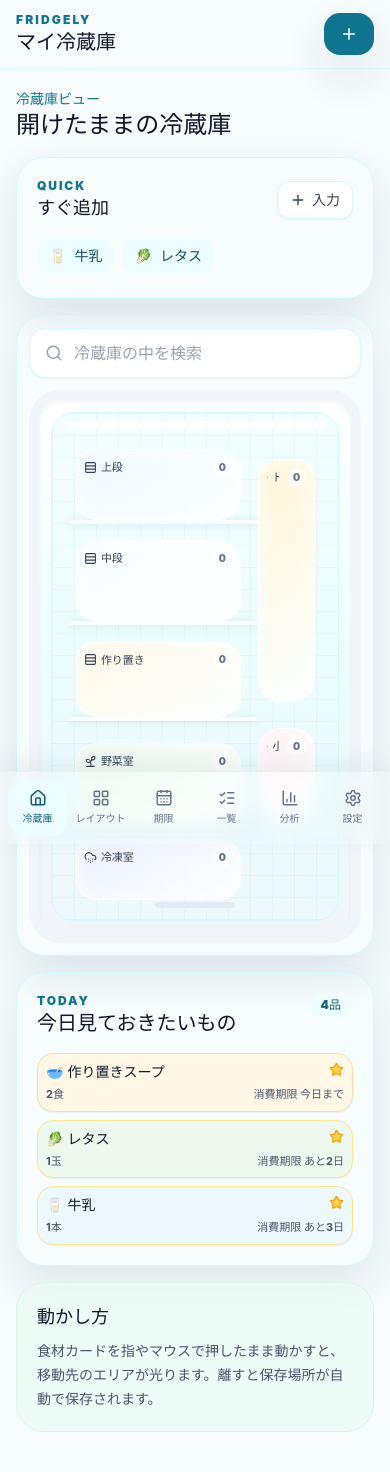
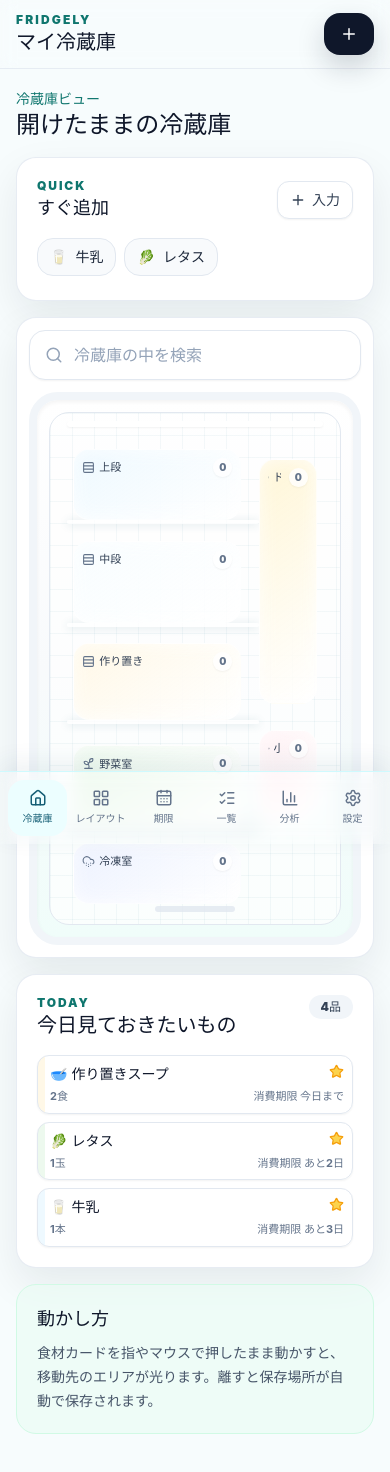
Before and after one commit to Nori0615/---, a React (Vite) app: page / in a window 390 px wide. Shown: the top 1472 px of the page. Built offline with nearby package versions, Linux system fonts and the light colour scheme.

Commit message:
20260629

```diff
--- a/src/components/food/QuickAddFood.tsx
+++ b/src/components/food/QuickAddFood.tsx
@@ -36,10 +36,10 @@ export function QuickAddFood() {
   };
 
   return (
-    <section className="rounded-[1.75rem] border border-cyan-100 bg-white/82 p-5 shadow-soft">
+    <section className="rounded-[1.25rem] border border-slate-200/80 bg-white p-5 shadow-[0_16px_40px_rgba(15,23,42,0.08)]">
       <div className="flex items-center justify-between gap-3">
         <div>
-          <p className="text-xs font-black uppercase tracking-[0.16em] text-cyan-700">Quick</p>
+          <p className="text-xs font-black uppercase tracking-[0.16em] text-teal-700">Quick</p>
           <h2 className="text-lg font-black text-slate-900">すぐ追加</h2>
         </div>
         <Button variant="secondary" size="sm" onClick={() => openFoodForm()}>
@@ -54,7 +54,7 @@ export function QuickAddFood() {
               key={food.id}
               type="button"
               onClick={() => void addFavorite(food.id)}
-              className="focus-ring inline-flex shrink-0 items-center gap-2 rounded-2xl bg-cyan-50 px-3 py-2 text-sm font-black text-cyan-900"
+              className="focus-ring inline-flex shrink-0 items-center gap-2 rounded-2xl border border-slate-200 bg-slate-50 px-3 py-2 text-sm font-black text-slate-800 hover:bg-white"
             >
               <span aria-hidden="true">{food.icon}</span>
               {food.name}
--- a/src/components/fridge/FoodCard.tsx
+++ b/src/components/fridge/FoodCard.tsx
@@ -2,7 +2,7 @@ import type { PointerEvent } from "react";
 import { clsx } from "clsx";
 import { Star } from "lucide-react";
 import type { FoodItem } from "../../types";
-import { getFoodStatus, statusClass } from "../../utils/foodStatus";
+import { getFoodStatus, type ExpiryState } from "../../utils/foodStatus";
 
 interface FoodCardProps {
   food: FoodItem;
@@ -15,6 +15,14 @@ interface FoodCardProps {
 
 export function FoodCard({ food, warningDays, compact = false, ghost = false, onSelect, onPointerStart }: FoodCardProps) {
   const status = getFoodStatus(food, warningDays);
+  const statusTone: Record<ExpiryState, string> = {
+    expired: "border-rose-200 text-rose-800",
+    today: "border-orange-200 text-orange-800",
+    soon: "border-amber-200 text-amber-800",
+    warning: "border-teal-200 text-teal-800",
+    normal: "border-slate-200 text-slate-700",
+    none: "border-slate-200 text-slate-500",
+  };
 
   return (
     <button
@@ -22,16 +30,18 @@ export function FoodCard({ food, warningDays, compact = false, ghost = false, on
       onClick={() => onSelect?.(food)}
       onPointerDown={(event) => onPointerStart?.(food.id, event)}
       className={clsx(
-        "focus-ring group min-w-0 rounded-2xl border p-2 text-left shadow-sm transition",
-        "hover:-translate-y-0.5 hover:shadow-md active:scale-[0.98]",
-        statusClass(status.state),
+        "focus-ring group min-w-0 rounded-xl border border-slate-200 p-2 pl-3 text-left shadow-sm transition",
+        "hover:-translate-y-0.5 hover:border-slate-300 hover:shadow-md active:scale-[0.98]",
+        statusTone[status.state],
         ghost && "w-44 rotate-1 opacity-95 shadow-soft",
       )}
-      style={{ backgroundColor: food.color }}
+      style={{
+        background: `linear-gradient(90deg, ${food.color} 0 7px, rgba(255,255,255,0.96) 7px)`,
+      }}
       aria-label={`${food.name}を開く。長押しまたはドラッグで移動`}
     >
       <div className="flex items-start justify-between gap-2">
-        <span className={clsx("min-w-0 truncate font-black text-slate-900", compact ? "text-xs" : "text-sm")}>
+        <span className={clsx("min-w-0 truncate font-black text-slate-900", compact ? "text-[12px]" : "text-sm")}>
           <span className="mr-1" aria-hidden="true">
             {food.icon}
           </span>
@@ -41,7 +51,7 @@ export function FoodCard({ food, warningDays, compact = false, ghost = false, on
           <Star className="shrink-0 fill-amber-300 text-amber-500" size={compact ? 13 : 15} aria-hidden="true" />
         ) : null}
       </div>
-      <div className="mt-1 flex items-center justify-between gap-2 text-[11px] font-bold text-slate-600">
+      <div className="mt-1 flex items-center justify-between gap-2 text-[11px] font-bold text-slate-500">
         <span>
           {food.quantity}
           {food.unit}
--- a/src/components/fridge/FridgeArea.tsx
+++ b/src/components/fridge/FridgeArea.tsx
@@ -20,19 +20,36 @@ interface FridgeAreaProps {
   foods: FoodItem[];
   warningDays: number;
   activeDrop?: boolean;
+  selected?: boolean;
+  editing?: boolean;
+  onSelectArea?: (areaId: string) => void;
   onSelectFood: (food: FoodItem) => void;
   onPointerStart: (foodId: string, event: PointerEvent<HTMLButtonElement>) => void;
 }
 
-export function FridgeArea({ area, foods, warningDays, activeDrop, onSelectFood, onPointerStart }: FridgeAreaProps) {
+export function FridgeArea({
+  area,
+  foods,
+  warningDays,
+  activeDrop,
+  selected,
+  editing,
+  onSelectArea,
+  onSelectFood,
+  onPointerStart,
+}: FridgeAreaProps) {
   const Icon = areaIcons[area.icon as keyof typeof areaIcons] ?? Archive;
 
   return (
     <section
       data-area-id={area.id}
+      onClick={() => onSelectArea?.(area.id)}
       className={clsx(
-        "absolute overflow-hidden rounded-[1.35rem] border bg-white/70 p-2 shadow-[inset_0_1px_18px_rgba(255,255,255,0.72)] transition",
-        activeDrop ? "border-cyan-500 ring-4 ring-cyan-300/40" : "border-white/80",
+        "absolute overflow-hidden rounded-[1rem] border bg-white/75 p-2 shadow-[inset_0_1px_18px_rgba(255,255,255,0.75)] transition",
+        editing && "cursor-pointer",
+        activeDrop && "border-teal-500 ring-4 ring-teal-300/35",
+        selected && !activeDrop && "border-slate-900 ring-4 ring-slate-900/10",
+        !activeDrop && !selected && "border-white/80",
       )}
       style={{
         left: `${area.x}%`,
@@ -45,10 +62,10 @@ export function FridgeArea({ area, foods, warningDays, activeDrop, onSelectFood,
     >
       <div className="mb-1 flex items-center justify-between gap-2 text-[11px] font-black text-slate-700">
         <span className="flex min-w-0 items-center gap-1 truncate">
-          <Icon size={13} aria-hidden="true" />
+          <Icon size={13} className="text-slate-500" aria-hidden="true" />
           <span className="truncate">{area.name}</span>
         </span>
-        <span className="rounded-full bg-white/70 px-1.5 py-0.5 text-[10px] text-slate-500">{foods.length}</span>
+        <span className="rounded-full bg-white/80 px-1.5 py-0.5 text-[10px] text-slate-500 shadow-sm">{foods.length}</span>
       </div>
       <div className="grid max-h-[calc(100%-24px)] grid-cols-1 gap-1 overflow-y-auto pr-1 sm:grid-cols-2">
         {foods.map((food) => (
--- a/src/components/fridge/FridgeCanvas.tsx
+++ b/src/components/fridge/FridgeCanvas.tsx
@@ -26,6 +26,9 @@ interface DragState {
 interface FridgeCanvasProps {
   search?: string;
   onSearchChange?: (value: string) => void;
+  mode?: "view" | "editor";
+  selectedAreaId?: string;
+  onSelectArea?: (areaId: string) => void;
 }
 
 function findAreaFromPoint(x: number, y: number) {
@@ -34,7 +37,7 @@ function findAreaFromPoint(x: number, y: number) {
   return area?.dataset.areaId;
 }
 
-export function FridgeCanvas({ search = "", onSearchChange }: FridgeCanvasProps) {
+export function FridgeCanvas({ search = "", onSearchChange, mode = "view", selectedAreaId, onSelectArea }: FridgeCanvasProps) {
   const areas = useFridgeStore((state) => state.areas);
   const foods = useFoodStore((state) => state.foods);
   const moveFood = useFoodStore((state) => state.moveFood);
@@ -132,10 +135,13 @@ export function FridgeCanvas({ search = "", onSearchChange }: FridgeCanvasProps)
     .sort((a, b) => (a.status.daysLeft ?? 99) - (b.status.daysLeft ?? 99))
     .slice(0, 4);
 
+  const editorMode = mode === "editor";
+
   return (
-    <div className="grid gap-4 lg:grid-cols-[minmax(320px,560px)_1fr]">
-      <section className="rounded-[1.75rem] border border-cyan-100 bg-white/78 p-3 shadow-soft">
-        <div className="mb-3 flex items-center gap-2">
+    <div className={editorMode ? "grid min-w-0 gap-4" : "grid min-w-0 gap-4 lg:grid-cols-[minmax(320px,560px)_1fr]"}>
+      <section className="min-w-0 rounded-[1.25rem] border border-slate-200/80 bg-white p-3 shadow-[0_16px_40px_rgba(15,23,42,0.08)]">
+        {!editorMode ? (
+          <div className="mb-3 flex items-center gap-2">
           <label className="relative min-w-0 flex-1">
             <span className="sr-only">冷蔵庫の中を検索</span>
             <Search className="pointer-events-none absolute left-4 top-1/2 -translate-y-1/2 text-slate-400" size={18} />
@@ -143,20 +149,21 @@ export function FridgeCanvas({ search = "", onSearchChange }: FridgeCanvasProps)
               value={search}
               onChange={(event) => onSearchChange?.(event.target.value)}
               placeholder="冷蔵庫の中を検索"
-              className="focus-ring w-full rounded-2xl border border-cyan-100 bg-white py-3 pl-11 pr-4 text-base font-semibold shadow-sm"
+              className="focus-ring w-full rounded-2xl border border-slate-200 bg-white py-3 pl-11 pr-4 text-base font-semibold shadow-sm placeholder:text-slate-400"
             />
           </label>
           <Button onClick={() => openFoodForm()} className="hidden sm:inline-flex">
             食材追加
           </Button>
-        </div>
+          </div>
+        ) : null}
 
-        <div className="mx-auto aspect-[9/15] w-full max-w-[520px] rounded-[2rem] border-[10px] border-slate-100 bg-gradient-to-b from-white via-cyan-50 to-slate-100 p-3 shadow-inner">
-          <div className="fridge-grid relative h-full overflow-hidden rounded-[1.45rem] border border-cyan-100 bg-cyan-50/60">
-            <div className="absolute inset-x-[5%] top-2 h-2 rounded-full bg-white/75" />
+        <div className="mx-auto aspect-[9/15] w-full max-w-[min(520px,100%)] rounded-[1.8rem] border-[8px] border-slate-100 bg-gradient-to-b from-white via-slate-50 to-teal-50 p-3 shadow-inner">
+          <div className="fridge-grid relative h-full overflow-hidden rounded-[1.25rem] border border-slate-200 bg-white/70">
+            <div className="absolute inset-x-[6%] top-2 h-1.5 rounded-full bg-white shadow-sm" />
             <div className="absolute bottom-3 left-1/2 h-1.5 w-20 -translate-x-1/2 rounded-full bg-slate-200/80" />
-            {shelfLines.map((top) => (
-              <FridgeShelf key={top} top={top} />
+            {shelfLines.map((top, index) => (
+              <FridgeShelf key={`${top}-${index}`} top={top} />
             ))}
             {areas.map((area) => (
               <FridgeArea
@@ -165,6 +172,9 @@ export function FridgeCanvas({ search = "", onSearchChange }: FridgeCanvasProps)
                 foods={visibleFoods.filter((food) => food.areaId === area.id)}
                 warningDays={warningDays}
                 activeDrop={drag?.activeAreaId === area.id}
+                selected={selectedAreaId === area.id}
+                editing={editorMode}
+                onSelectArea={onSelectArea}
                 onSelectFood={handleSelectFood}
                 onPointerStart={handlePointerStart}
               />
@@ -173,14 +183,15 @@ export function FridgeCanvas({ search = "", onSearchChange }: FridgeCanvasProps)
         </div>
       </section>
 
+      {!editorMode ? (
       <aside className="grid content-start gap-4">
-        <section className="rounded-[1.75rem] border border-cyan-100 bg-white/82 p-5 shadow-soft">
+        <section className="rounded-[1.25rem] border border-slate-200/80 bg-white p-5 shadow-[0_16px_40px_rgba(15,23,42,0.08)]">
           <div className="flex items-start justify-between gap-3">
             <div>
-              <p className="text-xs font-black uppercase tracking-[0.16em] text-cyan-700">Today</p>
+              <p className="text-xs font-black uppercase tracking-[0.16em] text-teal-700">Today</p>
               <h2 className="text-xl font-black text-slate-900">今日見ておきたいもの</h2>
             </div>
-            <span className="rounded-full bg-cyan-50 px-3 py-1 text-xs font-black text-cyan-800">{foods.length}品</span>
+            <span className="rounded-full bg-slate-100 px-3 py-1 text-xs font-black text-slate-700">{foods.length}品</span>
           </div>
           <div className="mt-4 grid gap-2">
             {urgentFoods.map(({ food }) => (
@@ -191,13 +202,14 @@ export function FridgeCanvas({ search = "", onSearchChange }: FridgeCanvasProps)
             ) : null}
           </div>
         </section>
-        <section className="rounded-[1.75rem] border border-emerald-100 bg-emerald-50/70 p-5">
+        <section className="rounded-[1.25rem] border border-emerald-100 bg-emerald-50/70 p-5">
           <h2 className="text-lg font-black text-slate-900">動かし方</h2>
           <p className="mt-2 text-sm leading-6 text-slate-600">
             食材カードを指やマウスで押したまま動かすと、移動先のエリアが光ります。離すと保存場所が自動で保存されます。
           </p>
         </section>
       </aside>
+      ) : null}
 
       {drag?.isDragging && draggingFood ? (
         <div
--- a/src/components/layout/Header.tsx
+++ b/src/components/layout/Header.tsx
@@ -17,10 +17,10 @@ export function Header() {
   const openFoodForm = useUiStore((state) => state.openFoodForm);
 
   return (
-    <header className="sticky top-0 z-30 border-b border-cyan-100/80 bg-[#f7fcfd]/90 px-4 py-3 backdrop-blur">
+    <header className="sticky top-0 z-30 border-b border-slate-200/80 bg-white/88 px-4 py-3 backdrop-blur">
       <div className="mx-auto flex max-w-7xl items-center justify-between gap-3">
         <div className="min-w-0">
-          <p className="text-xs font-black uppercase tracking-[0.18em] text-cyan-700">Fridgely</p>
+          <p className="text-xs font-black uppercase tracking-[0.18em] text-teal-700">Fridgely</p>
           <h1 className="truncate text-xl font-black text-slate-900">マイ冷蔵庫</h1>
         </div>
         <nav className="hidden items-center gap-1 lg:flex" aria-label="メインナビゲーション">
@@ -31,7 +31,7 @@ export function Header() {
               className={({ isActive }) =>
                 clsx(
                   "focus-ring inline-flex items-center gap-2 rounded-2xl px-3 py-2 text-sm font-black transition",
-                  isActive ? "bg-cyan-700 text-white" : "text-slate-600 hover:bg-white",
+                  isActive ? "bg-slate-900 text-white" : "text-slate-600 hover:bg-slate-100",
                 )
               }
             >
--- a/src/components/ui/Button.tsx
+++ b/src/components/ui/Button.tsx
@@ -11,11 +11,11 @@ interface ButtonProps extends ButtonHTMLAttributes<HTMLButtonElement> {
 }
 
 const variantClass: Record<Variant, string> = {
-  primary: "bg-cyan-700 text-white shadow-soft hover:bg-cyan-800",
-  secondary: "border border-cyan-100 bg-white text-slate-700 shadow-sm hover:bg-cyan-50",
+  primary: "bg-slate-900 text-white shadow-[0_12px_28px_rgba(15,23,42,0.18)] hover:bg-slate-800",
+  secondary: "border border-slate-200 bg-white text-slate-700 shadow-sm hover:border-slate-300 hover:bg-slate-50",
   ghost: "text-slate-600 hover:bg-slate-100",
-  danger: "bg-rose-600 text-white shadow-soft hover:bg-rose-700",
-  soft: "bg-cyan-50 text-cyan-800 hover:bg-cyan-100",
+  danger: "bg-rose-600 text-white shadow-[0_12px_28px_rgba(190,18,60,0.18)] hover:bg-rose-700",
+  soft: "bg-teal-50 text-teal-800 hover:bg-teal-100",
 };
 
 const sizeClass: Record<Size, string> = {
--- a/src/routes/HomePage.tsx
+++ b/src/routes/HomePage.tsx
@@ -8,7 +8,7 @@ export function HomePage() {
   return (
     <div className="grid gap-4">
       <div>
-        <p className="text-sm font-black text-cyan-700">冷蔵庫ビュー</p>
+        <p className="text-sm font-black text-teal-700">冷蔵庫ビュー</p>
         <h2 className="text-2xl font-black text-slate-900">開けたままの冷蔵庫</h2>
       </div>
       <QuickAddFood />
--- a/src/routes/LayoutEditorPage.tsx
+++ b/src/routes/LayoutEditorPage.tsx
@@ -1,11 +1,12 @@
-import { Plus, RotateCcw } from "lucide-react";
+import { Plus, RotateCcw, Sparkles } from "lucide-react";
+import { useEffect, useMemo, useState } from "react";
 import { AreaEditor } from "../components/fridge/AreaEditor";
 import { FridgeCanvas } from "../components/fridge/FridgeCanvas";
 import { Button } from "../components/ui/Button";
 import { useFridgeStore } from "../store/fridgeStore";
+import { useUiStore } from "../store/uiStore";
 import { AREA_TYPES, type AreaType } from "../types";
 import { areaTypeLabel } from "../utils/layout";
-import { useUiStore } from "../store/uiStore";
 
 export function LayoutEditorPage() {
   const areas = useFridgeStore((state) => state.areas);
@@ -16,6 +17,18 @@ export function LayoutEditorPage() {
   const resetLayout = useFridgeStore((state) => state.resetLayout);
   const applyTemplate = useFridgeStore((state) => state.applyTemplate);
   const showToast = useUiStore((state) => state.showToast);
+  const [selectedAreaId, setSelectedAreaId] = useState<string>();
+
+  useEffect(() => {
+    if (!selectedAreaId && areas[0]) {
+      setSelectedAreaId(areas[0].id);
+    }
+    if (selectedAreaId && !areas.some((area) => area.id === selectedAreaId)) {
+      setSelectedAreaId(areas[0]?.id);
+    }
+  }, [areas, selectedAreaId]);
+
+  const selectedArea = useMemo(() => areas.find((area) => area.id === selectedAreaId), [areas, selectedAreaId]);
 
   const remove = async (id: string) => {
     const area = areas.find((item) => item.id === id);
@@ -25,33 +38,50 @@ export function LayoutEditorPage() {
     showToast("エリアを削除しました", "info");
   };
 
+  const add = async (type: AreaType) => {
+    await addArea(type);
+    showToast("エリアを追加しました");
+  };
+
   return (
     <div className="grid gap-5">
       <div className="flex flex-wrap items-end justify-between gap-3">
-        <div>
-          <p className="text-sm font-black text-cyan-700">Layout</p>
-          <h2 className="text-2xl font-black text-slate-900">仕切りを動かす</h2>
-          <p className="mt-1 text-sm text-slate-600">スライダーでエリアの位置と大きさを調整できます。変更はすぐローカルに保存されます。</p>
+        <div className="min-w-0 flex-1">
+          <p className="text-sm font-black text-teal-700">Layout</p>
+          <h2 className="text-2xl font-black text-slate-900">レイアウトを整える</h2>
+          <p className="mt-1 max-w-2xl text-sm leading-6 text-slate-600">
+            エリアを選んで、ボタンで位置や大きさを調整できます。細かくしたい時だけスライダーを開いてください。
+          </p>
         </div>
         <div className="flex flex-wrap gap-2">
           <Button variant="secondary" onClick={() => void applyTemplate("family").then(() => showToast("ファミリーテンプレートに変更しました"))}>
-            ファミリー
+            <Sparkles size={17} />
+            標準
           </Button>
           <Button variant="secondary" onClick={() => void applyTemplate("compact").then(() => showToast("コンパクトテンプレートに変更しました"))}>
             コンパクト
           </Button>
-          <Button variant="soft" onClick={() => void resetLayout().then(() => showToast("初期レイアウトに戻しました"))}>
+          <Button variant="ghost" onClick={() => void resetLayout().then(() => showToast("初期レイアウトに戻しました"))}>
             <RotateCcw size={17} />
             初期化
           </Button>
         </div>
       </div>
 
-      <section className="rounded-[1.75rem] border border-cyan-100 bg-white/82 p-4 shadow-soft">
+      <div className="grid min-w-0 gap-5 xl:grid-cols-[minmax(320px,560px)_1fr]">
+        <div className="grid min-w-0 content-start gap-3">
+          <FridgeCanvas mode="editor" selectedAreaId={selectedArea?.id} onSelectArea={setSelectedAreaId} />
+          <p className="rounded-2xl bg-slate-100 px-4 py-3 text-sm font-bold leading-6 text-slate-600">
+            冷蔵庫内のエリアをクリックすると、右側の編集カードが切り替わります。
+          </p>
+        </div>
+
+        <aside className="grid min-w-0 content-start gap-4">
+          <section className="rounded-[1.25rem] border border-slate-200 bg-white p-4 shadow-sm">
             <p className="mb-3 text-sm font-black text-slate-700">エリアを追加</p>
-        <div className="flex gap-2 overflow-x-auto pb-1">
+            <div className="flex flex-wrap gap-2">
               {AREA_TYPES.map((type) => (
-            <Button key={type} variant="secondary" size="sm" onClick={() => void addArea(type as AreaType).then(() => showToast("エリアを追加しました"))}>
+                <Button key={type} variant="secondary" size="sm" onClick={() => void add(type as AreaType)}>
                   <Plus size={16} />
                   {areaTypeLabel(type)}
                 </Button>
@@ -59,21 +89,25 @@ export function LayoutEditorPage() {
             </div>
           </section>
 
-      <div className="grid gap-5 xl:grid-cols-[minmax(320px,560px)_1fr]">
-        <FridgeCanvas />
-        <div className="grid content-start gap-3">
+          <section className="rounded-[1.25rem] border border-slate-200 bg-white p-4 shadow-sm">
+            <p className="mb-3 text-sm font-black text-slate-700">エリア一覧</p>
+            <div className="grid gap-3">
               {areas.map((area, index) => (
                 <AreaEditor
                   key={area.id}
                   area={area}
+                  active={area.id === selectedArea?.id}
                   canMoveUp={index > 0}
                   canMoveDown={index < areas.length - 1}
+                  onSelect={setSelectedAreaId}
                   onChange={(id, patch) => void updateArea(id, patch)}
                   onDelete={(id) => void remove(id)}
                   onReorder={(id, direction) => void reorderArea(id, direction)}
                 />
               ))}
             </div>
+          </section>
+        </aside>
       </div>
     </div>
   );
```
Also changed, not shown: src/components/fridge/AreaEditor.tsx (+134 -24 lines). Lines whose indentation alone changed are shown as unchanged.
